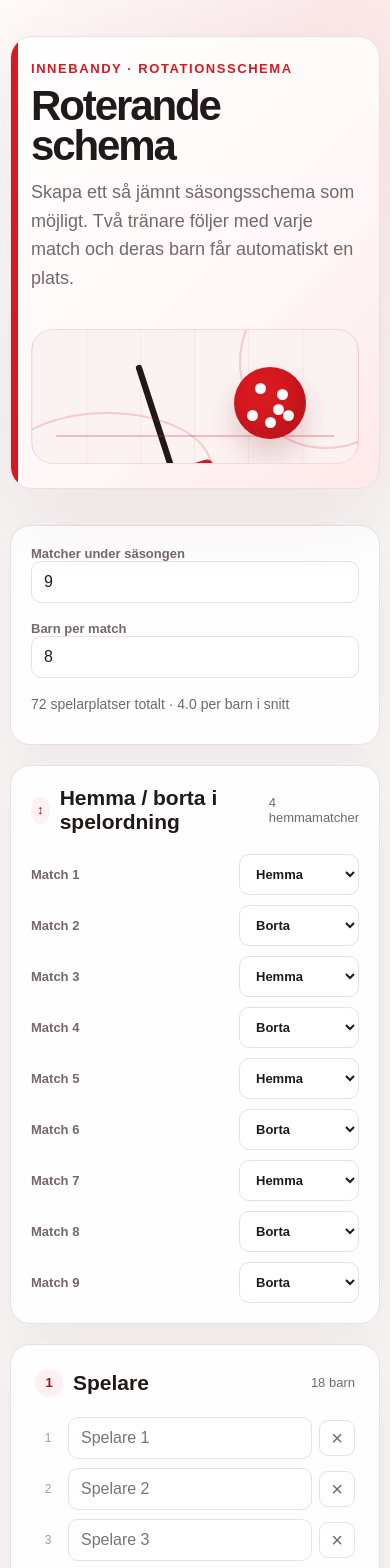
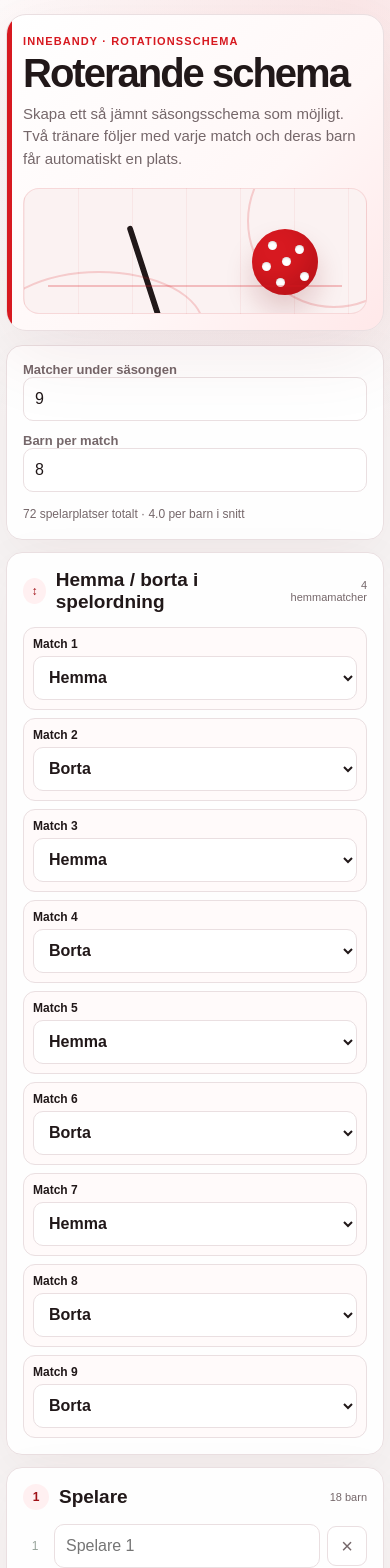
Before and after one commit to sebass80s/innebandy-schema, a Next.js app: page /innebandy-schema/ in a window 390 px wide. Shown: the top 1568 px of the page. Built offline with nearby package versions, Linux system fonts and the light colour scheme.

Commit message:
Polish mobile layout for iPhone

```diff
--- a/app/globals.css
+++ b/app/globals.css
@@ -610,3 +610,328 @@ input:focus, select:focus {
     bottom: 24px;
   }
 }
+
+
+/* iPhone / small-screen polish */
+@media (max-width: 640px) {
+  html {
+    -webkit-text-size-adjust: 100%;
+  }
+
+  body {
+    overflow-x: hidden;
+  }
+
+  .shell {
+    width: min(100% - 16px, 1180px);
+    padding: 14px 0 56px;
+  }
+
+  .hero {
+    grid-template-columns: 1fr;
+    gap: 18px;
+    margin-bottom: 14px;
+    padding: 22px 18px 18px;
+    border-radius: 20px;
+  }
+
+  .hero::before {
+    width: 5px;
+  }
+
+  .eyebrow {
+    font-size: 11px;
+    letter-spacing: .1em;
+  }
+
+  h1 {
+    margin: 8px 0 10px;
+    font-size: clamp(38px, 13vw, 54px);
+    line-height: .94;
+  }
+
+  .hero p {
+    font-size: 15px;
+    line-height: 1.5;
+  }
+
+  .floorball-visual {
+    min-height: 126px;
+    border-radius: 16px;
+  }
+
+  .floorball-stick {
+    left: 20%;
+    top: -18px;
+    transform: rotate(-18deg) scale(.72);
+  }
+
+  .floorball-ball {
+    right: 14%;
+    bottom: 18px;
+    width: 66px;
+    height: 66px;
+  }
+
+  .floorball-ball .hole {
+    width: 9px;
+    height: 9px;
+  }
+
+  .floorball-ball .h1 { left: 16px; top: 12px; }
+  .floorball-ball .h2 { right: 14px; top: 16px; }
+  .floorball-ball .h3 { left: 10px; top: 33px; }
+  .floorball-ball .h4 { left: 30px; top: 28px; }
+  .floorball-ball .h5 { right: 9px; bottom: 14px; }
+  .floorball-ball .h6 { left: 24px; bottom: 8px; }
+
+  .card,
+  .venue-settings,
+  .columns > .card,
+  .fairness {
+    border-radius: 16px;
+  }
+
+  .settings {
+    grid-template-columns: 1fr 1fr;
+    gap: 12px;
+    padding: 16px;
+    margin-bottom: 12px;
+  }
+
+  .settings .math-note {
+    grid-column: 1 / -1;
+    padding: 2px 0 0;
+    font-size: 12px;
+    line-height: 1.4;
+  }
+
+  .venue-settings {
+    padding: 16px;
+    margin-bottom: 12px;
+  }
+
+  .venue-grid {
+    grid-template-columns: 1fr 1fr;
+    gap: 8px;
+  }
+
+  .venue-row {
+    grid-template-columns: 1fr;
+    gap: 5px;
+    padding: 9px;
+    border: 1px solid var(--line);
+    border-radius: 12px;
+    background: #fffafa;
+  }
+
+  .venue-row > span {
+    font-size: 12px;
+    color: var(--ink);
+  }
+
+  .columns {
+    gap: 12px;
+  }
+
+  .columns > .card {
+    padding: 16px;
+  }
+
+  .section-heading,
+  .result-header {
+    gap: 10px;
+    margin-bottom: 14px;
+  }
+
+  .section-heading h2,
+  .result-header h2,
+  .fairness h2 {
+    font-size: 19px;
+  }
+
+  .section-heading > span {
+    font-size: 11px;
+    text-align: right;
+  }
+
+  .step {
+    width: 26px;
+    height: 26px;
+    font-size: 12px;
+  }
+
+  .player-grid {
+    grid-template-columns: 1fr;
+    gap: 8px;
+  }
+
+  .name-row {
+    grid-template-columns: 24px minmax(0, 1fr) 40px;
+    gap: 7px;
+  }
+
+  .coach-row {
+    grid-template-columns: 1fr;
+    gap: 8px;
+    padding: 12px;
+    border: 1px solid var(--line);
+    border-radius: 12px;
+    background: #fffafa;
+  }
+
+  .coach-title {
+    grid-column: auto;
+  }
+
+  input,
+  select,
+  button {
+    min-height: 44px;
+  }
+
+  input,
+  select {
+    font-size: 16px;
+    padding: 10px 11px;
+  }
+
+  .icon-button {
+    width: 40px;
+    height: 40px;
+    min-height: 40px;
+  }
+
+  .add-button {
+    margin-top: 12px;
+    padding: 11px 12px;
+  }
+
+  .generate {
+    margin-top: 16px;
+    min-height: 50px;
+    font-size: 16px;
+  }
+
+  .results {
+    margin-top: 28px;
+  }
+
+  .result-header {
+    align-items: flex-start;
+  }
+
+  .secondary {
+    min-height: 40px;
+    padding: 9px 12px;
+    white-space: nowrap;
+  }
+
+  .stats {
+    grid-template-columns: 1fr 1fr;
+    gap: 8px;
+    margin-bottom: 12px;
+  }
+
+  .stats > div {
+    padding: 12px;
+    border-radius: 12px;
+  }
+
+  .stats span {
+    font-size: 11px;
+  }
+
+  .stats strong {
+    font-size: 24px;
+  }
+
+  .schedule-list {
+    gap: 8px;
+  }
+
+  .match-card {
+    grid-template-columns: 78px minmax(0, 1fr);
+    border-radius: 12px;
+  }
+
+  .match-number {
+    padding: 12px 8px;
+    font-size: 13px;
+    text-align: center;
+  }
+
+  .match-number small {
+    font-size: 10px;
+  }
+
+  .match-content {
+    grid-template-columns: 1fr;
+    gap: 9px;
+    padding: 12px;
+    min-width: 0;
+  }
+
+  .match-content p {
+    margin-top: 3px;
+    font-size: 14px;
+    line-height: 1.4;
+    overflow-wrap: anywhere;
+  }
+
+  .fairness {
+    margin-top: 12px;
+    padding: 16px;
+  }
+
+  .fairness-grid {
+    grid-template-columns: 1fr;
+    gap: 0;
+    margin-top: 12px;
+  }
+
+  .fairness-grid > div {
+    padding: 10px 0;
+    align-items: baseline;
+  }
+
+  .fairness-grid strong {
+    white-space: nowrap;
+  }
+
+  .home-count {
+    display: block;
+    margin-top: 2px;
+    text-align: right;
+  }
+}
+
+@media (max-width: 390px) {
+  .shell {
+    width: min(100% - 12px, 1180px);
+  }
+
+  .hero {
+    padding: 20px 16px 16px;
+  }
+
+  h1 {
+    font-size: 40px;
+  }
+
+  .settings {
+    grid-template-columns: 1fr;
+  }
+
+  .venue-grid {
+    grid-template-columns: 1fr;
+  }
+
+  .stats {
+    grid-template-columns: 1fr 1fr;
+  }
+
+  .match-card {
+    grid-template-columns: 70px minmax(0, 1fr);
+  }
+}
```
